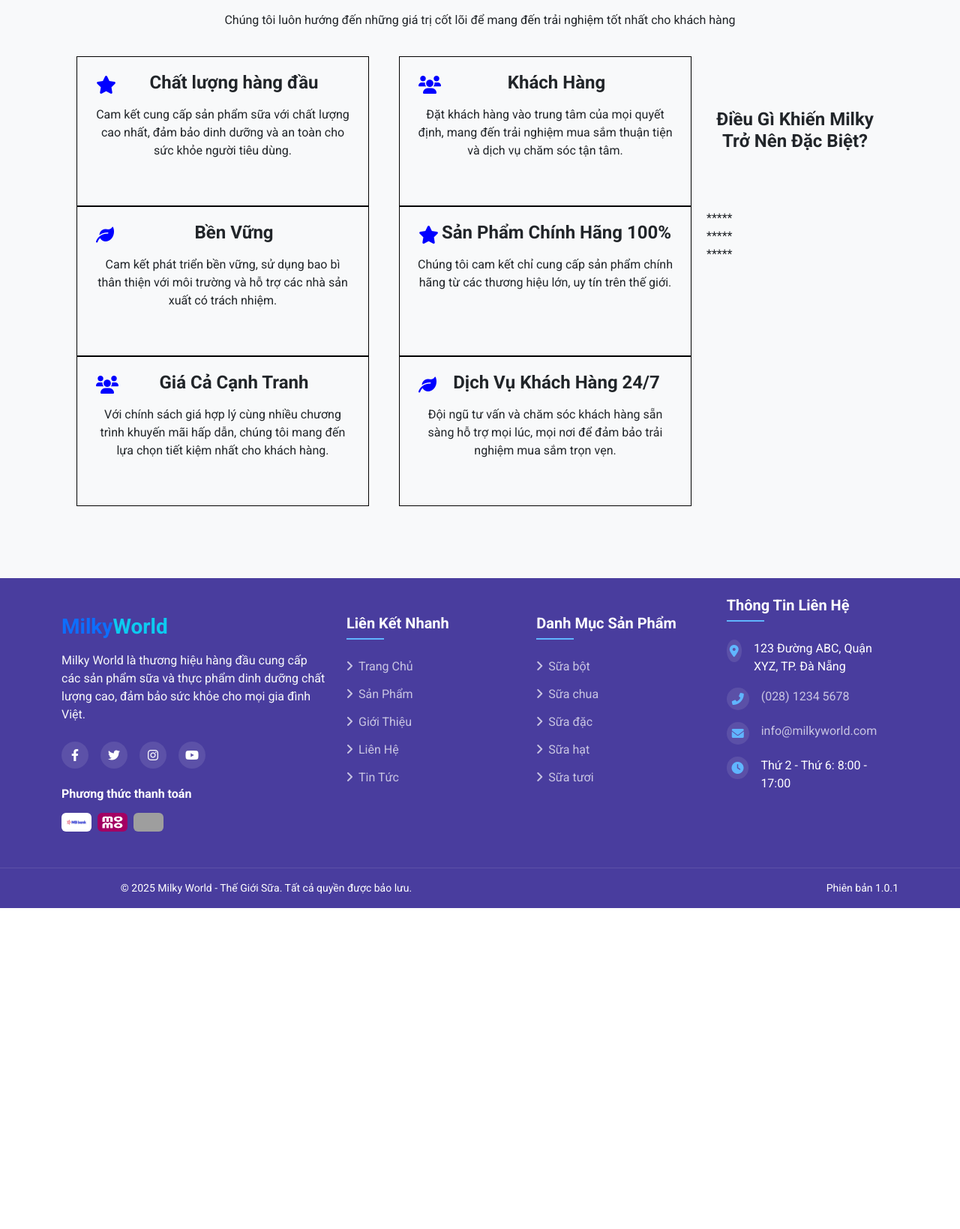
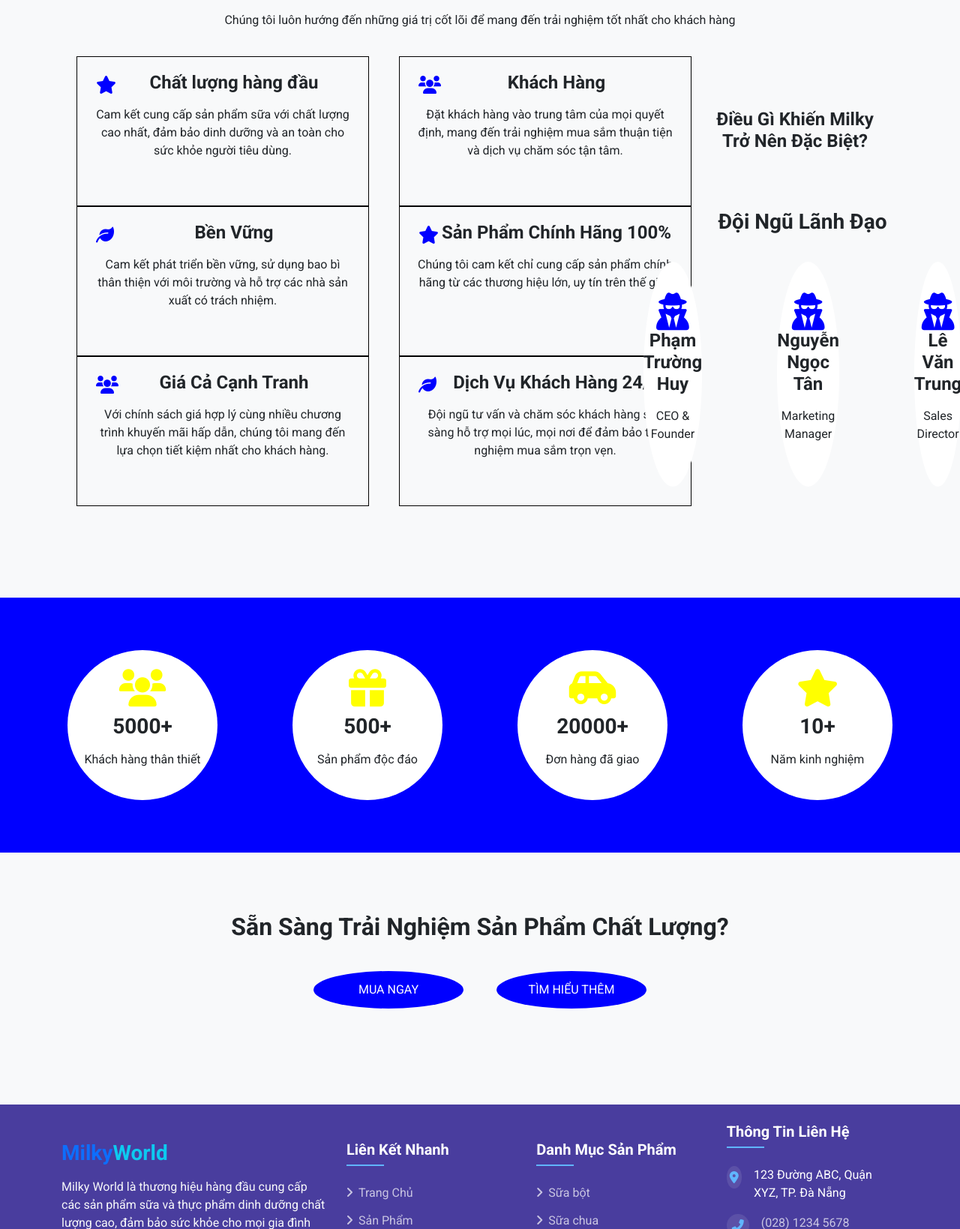
Before and after one commit to PhmHuy1710/DAU-WEB-BANSUA, a PHP site: page /about.php in a window 1280 px wide. Shown: the part 1037-2676 px from the top of the page at 75% size. Before the commit the page ends 2248 px from the top, so only its background shows below. Run offline with PHP 8.4, Linux system fonts and the light colour scheme; data comes from the database, SQL or seed files in the repository; grey boxes are pictures that could not be loaded.

Commit message:
Enhance about page layout and styling; add leader cards and statistics section

```diff
--- a/about.php
+++ b/about.php
@@ -68,6 +68,13 @@ $brand_result = mysqli_query($conn, $brand_sql);
         float: left;
         color: blue;
     }
+    #i2{
+        font-size: 50px;
+        width: 120%;
+        height: 60px;
+        border-radius: 40%;
+        color: yellow;
+    }
     .row3 {
         width: 100%;
         margin: 40px 0;
@@ -85,14 +92,101 @@ $brand_result = mysqli_query($conn, $brand_sql);
         padding: 20px;
         border: 1px solid black;
         display: inline-block;
+        overflow: hidden;
         margin: 0 20px;
         float: left;
+    }
+    .row3-bottom1:hover {
+        background-color: blue;
+        color: white;
+        transition:1s;
     }
     .row4 {
         width: 100%;
         margin: 40px 0;
         text-align: center;
 
+    }
+    .row5 {
+        width: 100%;
+        margin: 40px 0;
+        text-align: center;
+    }
+    .row5-grid {
+        display: flex;
+        justify-content: center;
+        align-items: center;
+        padding: 20px;
+    }
+    .leader-card {
+        width: 300px;
+        height: 300px;
+        margin: 0 50px;
+        background-color: white;
+        border-radius: 50%;
+        display: flex;
+        flex-direction: column;
+        justify-content: center;
+        align-items: center;
+    }
+    .leader-card i {
+        font-size: 50px;
+        color: blue;
+
+    }
+    .leader-card:hover {
+        transform: translateY(-20px);
+        transition: 0.5s;
+    }
+    .row6{
+        width: 100%;
+        margin: 40px 0;
+        text-align: center;
+        background-color: blue;
+    }
+    .row6-grid {
+        display: flex;
+        justify-content: center;
+        align-items: center;
+        padding: 20px;
+    }
+    .row6-item {
+        width: 200px;
+        height: 200px;
+        margin: 50px;
+        background-color: white;
+        border-radius: 50%;
+        display: flex;
+        flex-direction: column;
+        justify-content: center;
+        align-items: center;
+    }
+
+    .row7{
+        width: 100%;
+        margin: 40px 0;
+        text-align: center;
+    }
+    .row7 .buttons {
+        margin: 20px 0;
+    }
+    .row7 .buttons button {
+        width: 200px;
+        height: 50px;
+        margin: 20px;
+        border-radius: 50%;
+        background-color: blue;
+        border: none;
+        transition: 0.7s;
+    }
+    .row7 .buttons button:hover {
+        background-color: red;
+        color: white;
+        cursor: pointer;
+    }
+    .row7 .buttons button a {
+        text-decoration: none;
+        color: white;
     }
 
 </style>
@@ -137,7 +231,7 @@ $brand_result = mysqli_query($conn, $brand_sql);
                 </div>
             </div>
         </div>
-        <div class="row4" >
+        <div class="row3" >
             <div class="row3-top">
                 <h4>Những Giá Trị Cốt Lõi</h4>
                 <p>Chúng tôi luôn hướng đến những giá trị cốt lõi để mang đến trải nghiệm tốt nhất cho khách hàng</p>
@@ -156,9 +250,10 @@ $brand_result = mysqli_query($conn, $brand_sql);
                     <P>Cam kết phát triển bền vững, sử dụng bao bì thân thiện với môi trường và hỗ trợ các nhà sản xuất có trách nhiệm.</P>
                 </div>
             </div>
+        </div>
+        <div class="row4" >
             <div class="row3-top">
                 <h4>Điều Gì Khiến Milky Trở Nên Đặc Biệt?</h4>
-
             </div>
             <div class="row3-bottom">
                 <div class="row3-bottom1">
@@ -176,13 +271,56 @@ $brand_result = mysqli_query($conn, $brand_sql);
             </div>
         </div>
         <div class="row5" >
-            *****
+            <h3>Đội Ngũ Lãnh Đạo</h3>
+            <div class="row5-grid">
+                <div class="leader-card">
+                    <i class="fa-solid fa-user-secret"></i>
+                    <h4>Phạm Trường Huy</h4>
+                    <p>CEO & Founder</p>
+                </div>
+                <div class="leader-card">
+                    <i class="fa-solid fa-user-secret"></i>
+                    <h4>Nguyễn Ngọc Tân</h4>
+                    <p>Marketing Manager</p>
+                </div>
+                <div class="leader-card">
+                    <i class="fa-solid fa-user-secret"></i>
+                    <h4>Lê Văn Trung</h4>
+                    <p>Sales Director</p>
+                </div>
+            </div>
+        </section>
         </div>
         <div class="row6" >
-            *****
+            <div class="row6-grid">
+                <div class="row6-item">
+                    <i id="i2" class="fa-solid fa-users"></i>
+                    <h3>5000+</h3>
+                    <p>Khách hàng thân thiết</p>
+                </div>
+                <div class="row6-item">
+                    <i id="i2" class="fa-solid fa-gift"></i>
+                    <h3>500+</h3>
+                    <p>Sản phẩm độc đáo</p>
+                </div>
+                <div class="row6-item">
+                    <i id="i2" class="fa-solid fa-car-side"></i>
+                    <h3>20000+</h3>
+                    <p>Đơn hàng đã giao</p>
+                </div>
+                <div class="row6-item">
+                    <i id="i2" class="fa-solid fa-star"></i>
+                    <h3>10+</h3>
+                    <p>Năm kinh nghiệm</p>
+                </div>
+            </div>
         </div>
         <div class="row7" >
-            *****
+            <h2>Sẵn Sàng Trải Nghiệm Sản Phẩm Chất Lượng?</h2>
+            <div class="buttons">
+                <button type="submit" class="buy-button"><a href="#">MUA NGAY</a></button>
+                <button type="submit" class="learn-button"><a href="#">TÌM HIỂU THÊM</a></button>
+            </div>
         </div>
     </div>
 </section>
```
